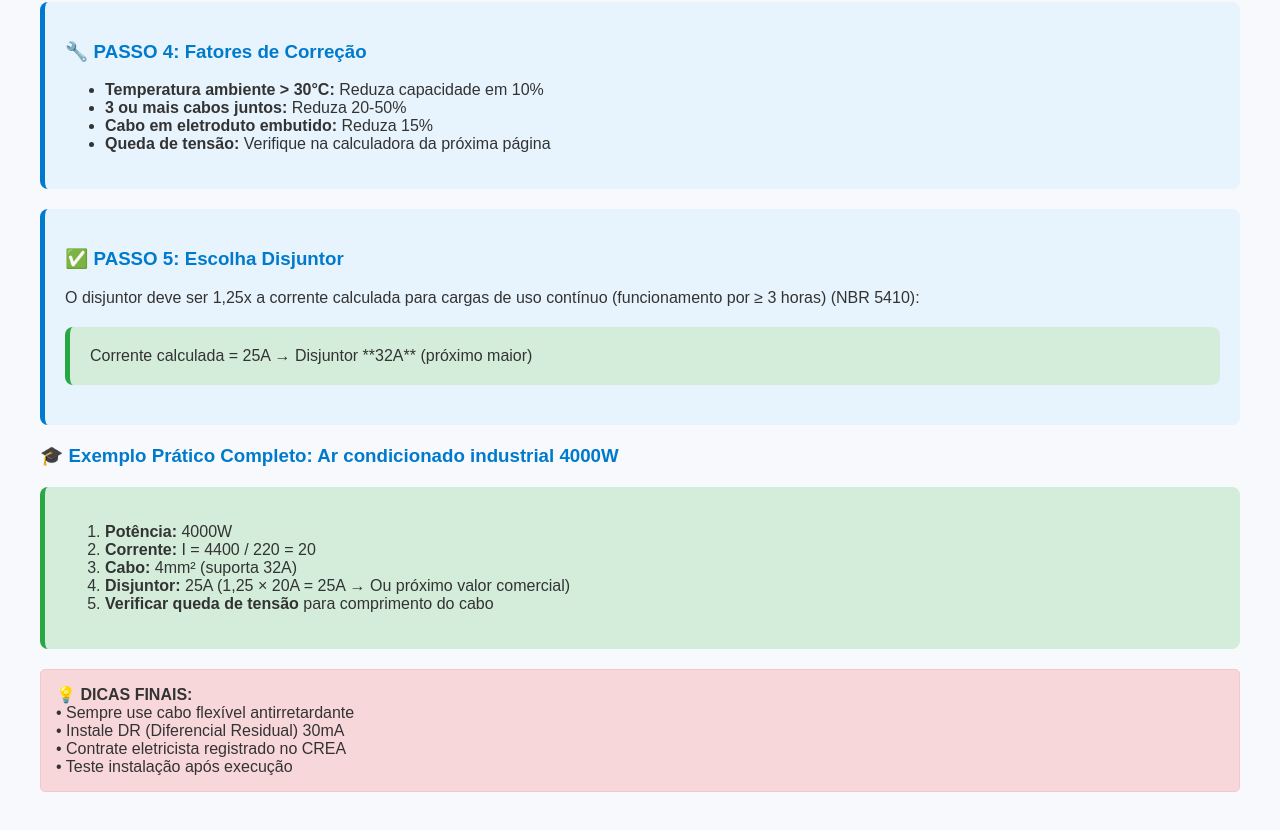
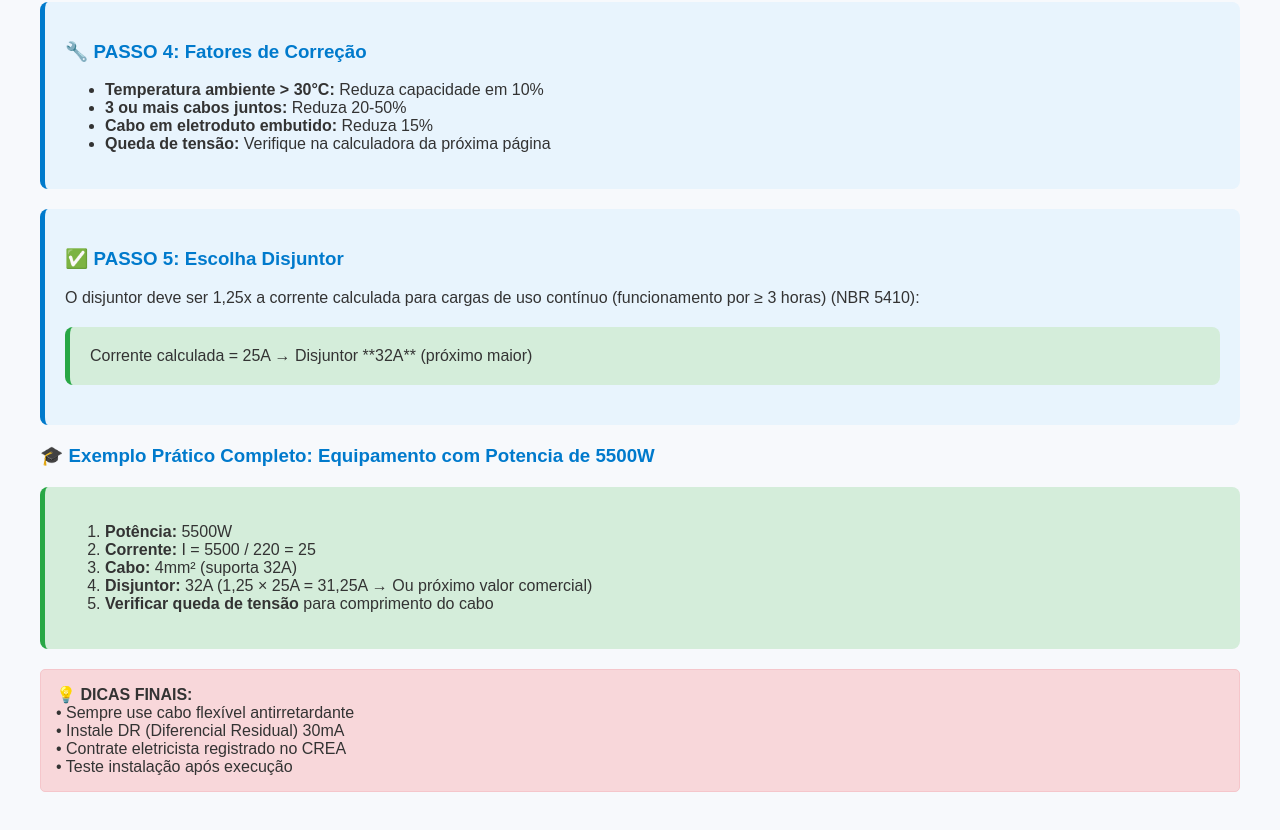
Before and after one commit to david220596/eletricidade-residencial, a plain HTML site: page dimensionamento.html in a window 1280 px wide. Shown: the part 1249-2079 px from the top of the page. Drawn offline with Linux system fonts and the light colour scheme.

Commit message:
Update dimensionamento.html

```diff
--- a/dimensionamento.html
+++ b/dimensionamento.html
@@ -107,13 +107,13 @@
                 </div>
             </div>
 
-            <h3>🎓 Exemplo Prático Completo: Ar condicionado industrial 4000W</h3>
+            <h3>🎓 Exemplo Prático Completo: Equipamento com Potencia de 5500W</h3>
             <div class="exemplo">
                 <ol>
-                    <li><strong>Potência:</strong> 4000W</li>
-                    <li><strong>Corrente:</strong> I = 4400 / 220 = 20</li>
+                    <li><strong>Potência:</strong> 5500W</li>
+                    <li><strong>Corrente:</strong> I = 5500 / 220 = 25</li>
                     <li><strong>Cabo:</strong> 4mm² (suporta 32A)</li>
-                    <li><strong>Disjuntor:</strong> 25A (1,25 × 20A = 25A → Ou próximo valor comercial)</li>
+                    <li><strong>Disjuntor:</strong> 32A (1,25 × 25A = 31,25A → Ou próximo valor comercial)</li>
                     <li><strong>Verificar queda de tensão</strong> para comprimento do cabo</li>
                 </ol>
             </div>
```
